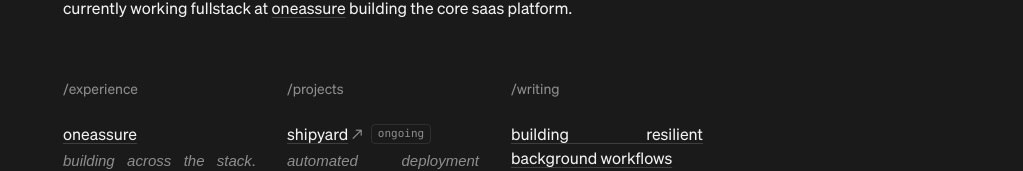
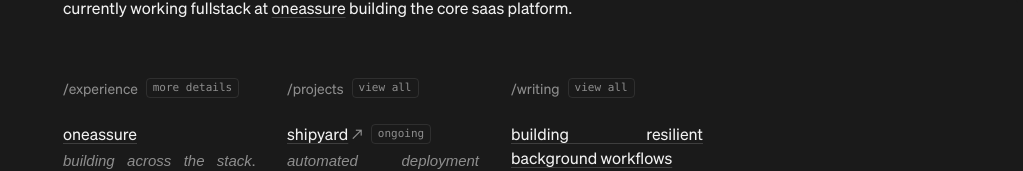
Before and after one commit to bharathkumaarr/v3, a Next.js app: page / in a window 1280 px wide. Shown: the part 258-429 px from the top of the page, without its empty margins (257-1280 px from the left). Built offline with nearby package versions, Linux system fonts and the light colour scheme; a web font is replaced by a local one.

Commit message:
always show section header badges and shorten experience badge to more details

```diff
--- a/src/components/sections/stack-columns.tsx
+++ b/src/components/sections/stack-columns.tsx
@@ -27,7 +27,7 @@
           </span>
           <span>{title}</span>
         </span>
-        <span className="ml-2 opacity-0 -translate-x-1.5 transition-all duration-150 delay-0 group-hover:opacity-100 group-hover:translate-x-0 group-hover:duration-200 group-hover:delay-100 ease-out text-[11px] leading-tight text-neutral-6 font-mono border border-neutral-4/60 dark:border-neutral-4 px-1.5 py-0.5 rounded select-none whitespace-nowrap">
+        <span className="ml-2 text-[11px] leading-tight text-neutral-6 font-mono border border-neutral-4/60 dark:border-neutral-4 px-1.5 py-0.5 rounded select-none whitespace-nowrap group-hover:text-neutral-8 group-hover:border-neutral-5 transition-colors duration-150">
           {badge}
         </span>
       </Link>
@@ -46,7 +46,7 @@
         <ColumnHeader
           href="/experience"
           title="experience"
-          badge="show more details"
+          badge="more details"
         />
         <div className="space-y-6">
           {experience.map((item) => (
```
